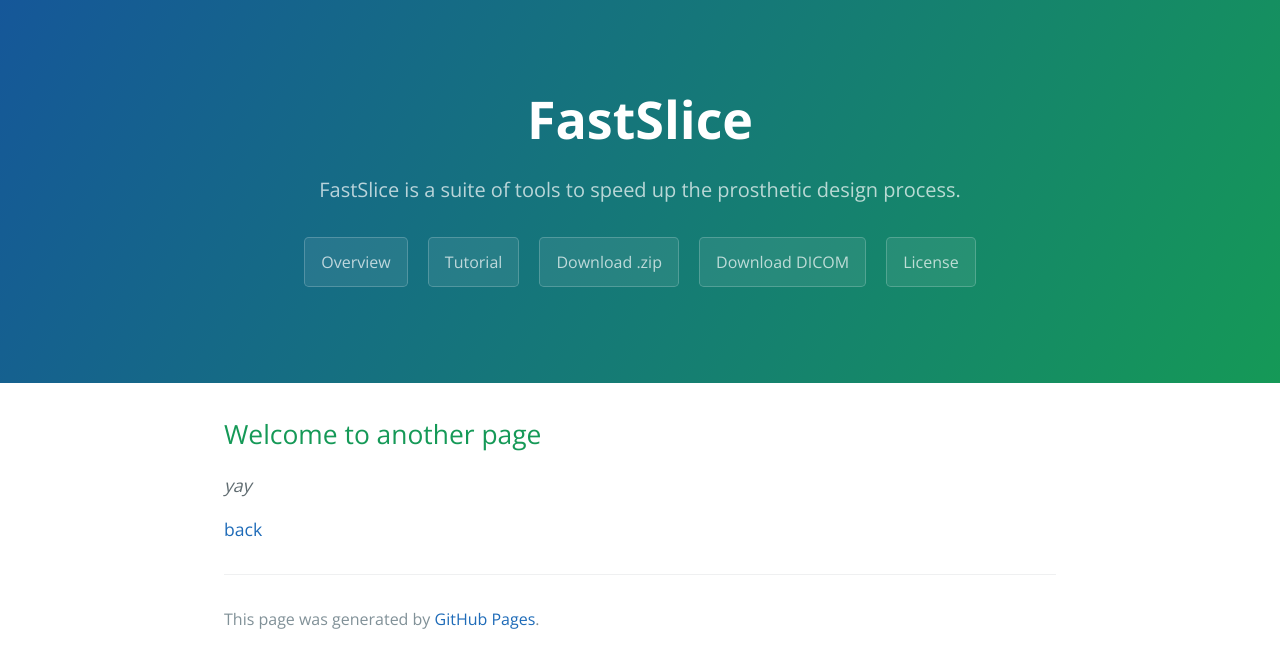
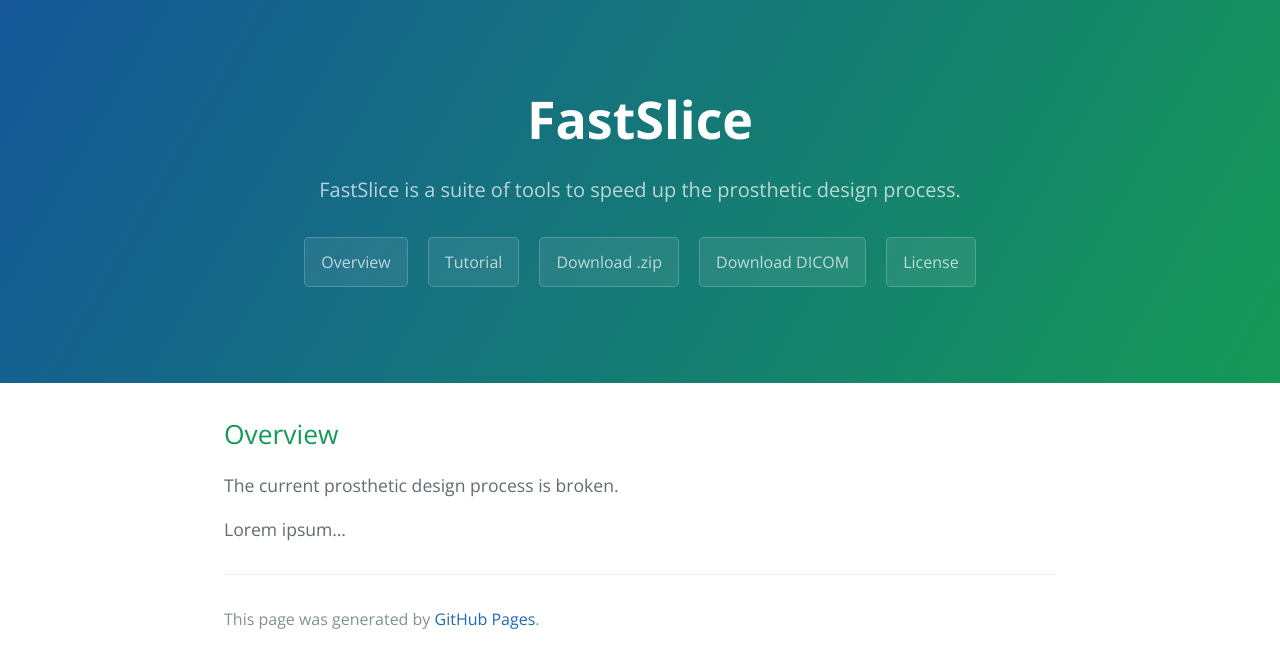
Before and after one commit to FastSlice/fastslice.github.io, a Jekyll site: the page built from overview.md, in a window 1280 px wide. Shown: the top 668 px of the page. Built offline with Jekyll 4.4.1, drawn with Linux system fonts in a browser that asks for light colours; our own code applies the rules of GitHub Pages for plain Markdown files.

Commit message:
Edit overview URL; add tutorial page

```diff
--- a/_layouts/default.html
+++ b/_layouts/default.html
@@ -19,7 +19,7 @@
         <a href="{{ site.github.repository_url }}" class="btn">License</a>
       {% endif %}
       {% if site.show_downloads %}
-        <a href="/overview/" class="btn">Overview</a>
+        <a href="/overview" class="btn">Overview</a>
         <a href="https://youtu.be/qJFSeH6n0QE" class="btn">Tutorial</a>
         <a href="https://github.com/FastSlice/BuiltExtension/zipball/master" class="btn">Download .zip</a>
         <a href="https://drive.google.com/a/umich.edu/file/d/0B0dHApcloVBkVElBMDU0NDk3NGc/view?usp=sharing" class="btn">Download DICOM</a>
--- a/overview.md
+++ b/overview.md
@@ -2,8 +2,8 @@
 layout: default
 ---
 
-## Welcome to another page
+## Overview
 
-_yay_
+The current prosthetic design process is broken.
 
-[back](./)
+Lorem ipsum...
```
Also changed, not shown: tutorial.md (added, +17 -0 lines).
